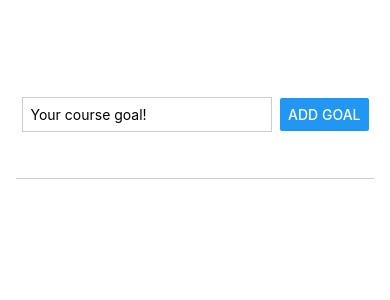
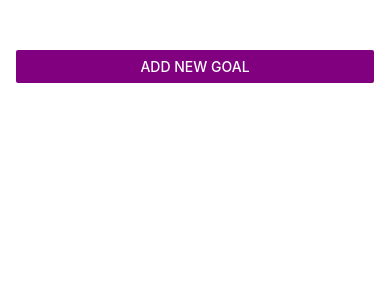
Before and after one commit to OveR1st/my-native-goal, a React Native app: screen / in a window 390 px wide. Shown: the top 300 px of the page. Built offline with nearby package versions, Linux system fonts and the light colour scheme.

Commit message:
add new add btn with Modal(form)

```diff
--- a/src/features/goal-add/ui/form.tsx
+++ b/src/features/goal-add/ui/form.tsx
@@ -2,6 +2,7 @@ import { goalsModel } from 'entities/goal'
 import { useCallback, useState } from 'react'
 import {
   GestureResponderEvent,
+  Modal,
   NativeSyntheticEvent,
   StyleSheet,
   TextInputChangeEventData,
@@ -10,7 +11,15 @@ import {
 import { useDispatch } from 'react-redux'
 import { AddButton, Input, useAppDispatch } from 'shared'
 
-export const GoalForm = () => {
+interface IGoalFormProps {
+  modalIsVisible: boolean
+  closeModalHandler: () => void
+}
+
+export const GoalForm: React.FC<IGoalFormProps> = ({
+  modalIsVisible,
+  closeModalHandler,
+}) => {
   const dispatch = useAppDispatch()
   const [enteredGoalText, setEnteredGoalText] = useState('')
 
@@ -27,9 +36,11 @@ export const GoalForm = () => {
         })
       )
     setEnteredGoalText('')
+    closeModalHandler()
   }
 
   return (
+    <Modal visible={modalIsVisible} animationType="slide">
       <View style={styles.inputContainer}>
         <Input
           value={enteredGoalText}
@@ -38,6 +49,7 @@ export const GoalForm = () => {
         />
         <AddButton title="Add Goal" onPress={addGoalHandler} />
       </View>
+    </Modal>
   )
 }
 
--- a/src/pages/goal-add/ui.tsx
+++ b/src/pages/goal-add/ui.tsx
@@ -1,9 +1,23 @@
 import { GoalForm, ListView } from 'features/goal-add'
+import { useState } from 'react'
+import { AddButton } from 'shared'
 
 export const AddGoalScreen = () => {
+  const [modalIsVisible, setModalIsVisible] = useState(false)
+
   return (
     <>
-      <GoalForm />
+      <AddButton
+        title="Add New Goal"
+        color={'purple'}
+        onPress={() => setModalIsVisible(true)}
+      />
+      {modalIsVisible && (
+        <GoalForm
+          modalIsVisible={modalIsVisible}
+          closeModalHandler={() => setModalIsVisible(false)}
+        />
+      )}
       <ListView />
     </>
   )
```
Lines whose indentation alone changed are shown as unchanged.
